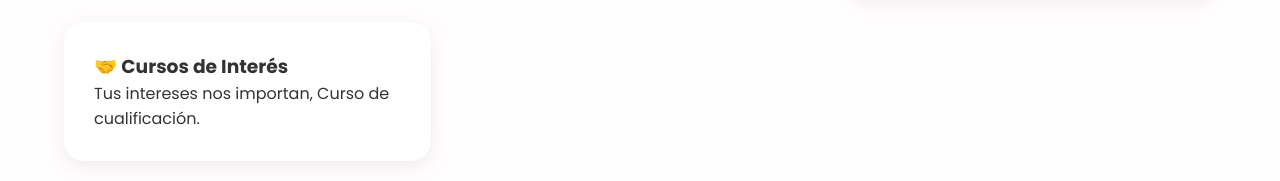
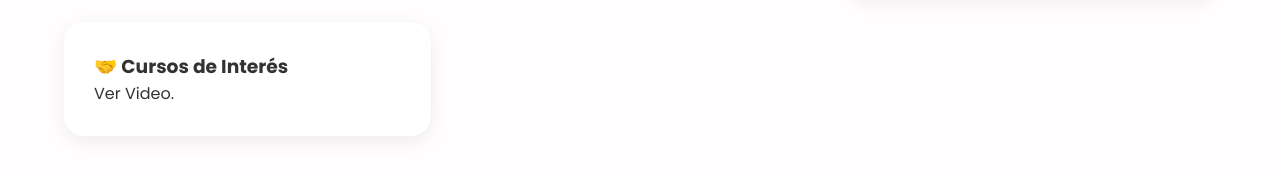
Before and after one commit to crecerenfamiliapaf/crecer-en-familia, a plain HTML site: page index.html in a window 1280 px wide. Shown: the part 1836-2017 px from the top of the page. Drawn offline with Linux system fonts and the light colour scheme.

Commit message:
Update index.html

```diff
--- a/index.html
+++ b/index.html
@@ -171,7 +171,8 @@
                     <h3>🤝 Cursos de Interés</h3>
 
                     <p>
-                        Tus intereses nos importan, Curso de cualificación.
+                        Ver Video.
+
                     </p>
                 </div>
 
```
